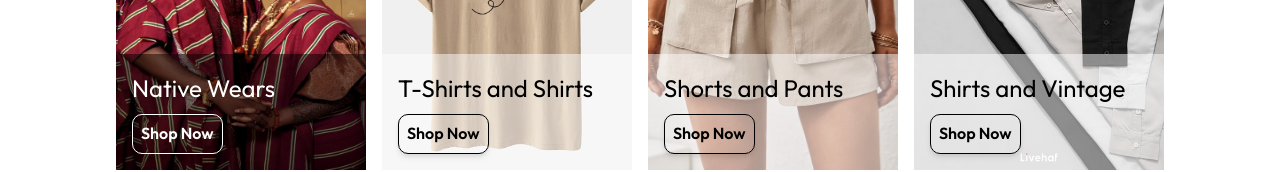
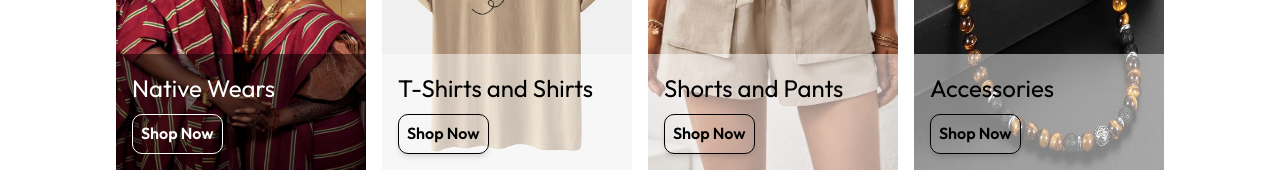
Before and after one commit to Ade1fe/cut2fitmoda, a React (Vite) app: page / in a window 1280 px wide. Shown: the part 1300-1472 px from the top of the page. Built offline with nearby package versions, Linux system fonts and the light colour scheme; no server answers; a web font is replaced by a local one.

Commit message:
added accesorries

```diff
--- a/src/components/BrowseCategories.tsx
+++ b/src/components/BrowseCategories.tsx
@@ -54,7 +54,7 @@ const BrowseCategories: React.FC = () => {
                 onMouseLeave={handleLeave}>
                 <Image w={['300px']} h={['340px']} src={hoveredImage === vintage ? vintage : collarshirt} />
                 <Box bg='rgba(255,255,255,0.5)' color='black' pos='absolute' p='1rem' bottom='0px' left='0' w='full' className="">
-                    <Text fontSize={['md','lg', 'x-large']}> Shirts and Vintage </Text>
+                    <Text fontSize={['md','lg', 'x-large']}>Accessories </Text>
                     <Button _hover={{bg: "#b07d62", border: "#b07d62", shadow: "md", color: "white"}} p='2' mt='0.5rem' color='black' shadow='md' bg='transparent' borderWidth='1px' rounded='10px' borderColor='black' onClick={() => handleShopNowClick("Shirts and Vintage")}>Shop Now</Button>
                 </Box>
             </Box>
```
Also changed, not shown: src/assets/index.tsx (+4 -4 lines), src/assets/images/beadedbag.jpg (added), src/assets/images/beadmen.jpg (added).
